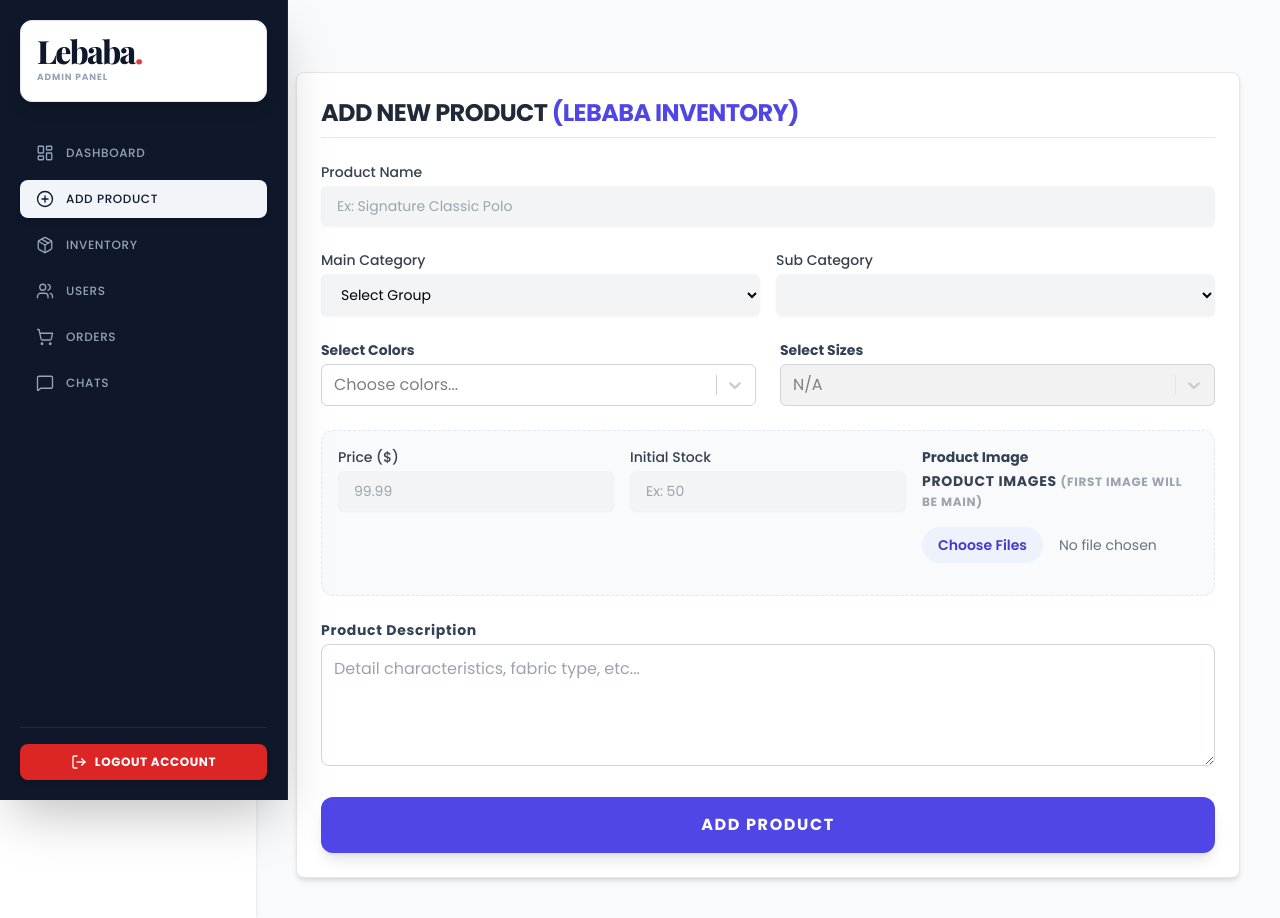
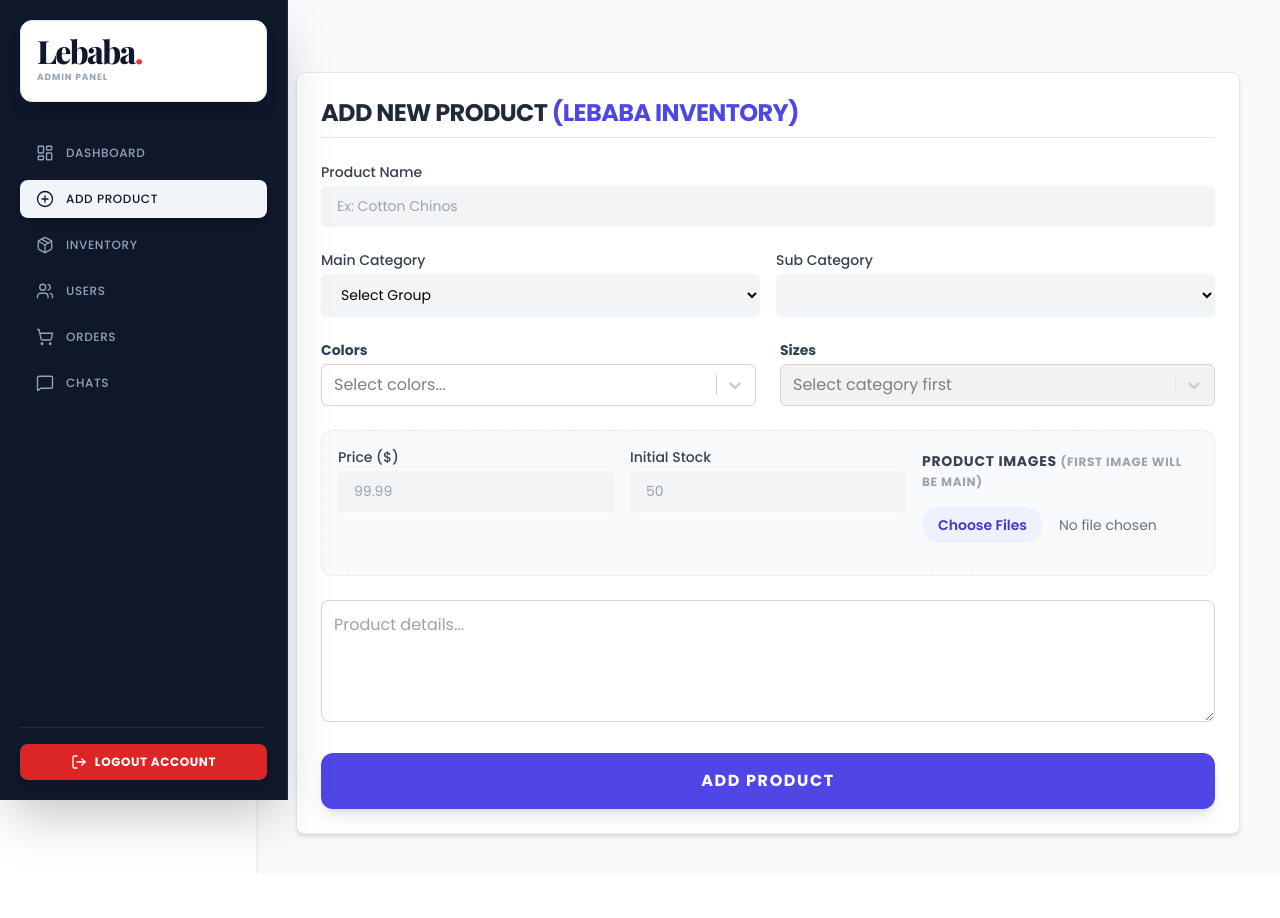
Before and after one commit to abdulwahab376/GenAura-Ecommerce-System, a React (Vite) app in the folder frontend/: page /dashboard/add-new-post in a window 1280 px wide. After the commit the page ends 874 px from the top, so only its background shows below. Built offline with nearby package versions, Linux system fonts and the light colour scheme; sample sign-in values are in the browser's storage.

Commit message:
files changed by wahab

```diff
--- a/frontend/src/pages/dashboard/admin/addProduct/AddProduct.jsx
+++ b/frontend/src/pages/dashboard/admin/addProduct/AddProduct.jsx
@@ -233,14 +233,12 @@
 import UploadImage from './UploadImage';
 import { useNavigate } from 'react-router-dom';
 
-// ✅ Updated Categories Data (5-6 items per category)
 const categoryData = {
     men: ['pants', 'shirts', 'shoes', 'watches', 'jackets'],
     women: ['dress', 'jewelry', 'cosmetics', 'shirts', 'handbags', 'jackets'],
     kids: ['kids suits', 't-shirts', 'shoes', 'pants', 'jackets']
 };
 
-// Dynamic Sizes based on category type
 const sizeOptionsData = {
     clothing: [
         { value: 'S', label: 'Small' },
@@ -249,18 +247,32 @@
         { value: 'XL', label: 'Extra Large' },
         { value: 'XXL', label: 'Double XL' }
     ],
+    pantsAdult: [
+        { value: '28', label: '28 Waist' },
+        { value: '30', label: '30 Waist' },
+        { value: '32', label: '32 Waist' },
+        { value: '34', label: '34 Waist' },
+        { value: '36', label: '36 Waist' },
+        { value: '38', label: '38 Waist' },
+    ],
+    kidsSizes: [
+        { value: '2-3Y', label: '2-3 Years' },
+        { value: '4-5Y', label: '4-5 Years' },
+        { value: '6-7Y', label: '6-7 Years' },
+        { value: '8-9Y', label: '8-9 Years' },
+        { value: '10-12Y', label: '10-12 Years' },
+    ],
     footwear: [
         { value: '6', label: 'Size 6' },
         { value: '7', label: 'Size 7' },
         { value: '8', label: 'Size 8' },
         { value: '9', label: 'Size 9' },
-        { value: '10', label: 'Size 10' },
-        { value: '11', label: 'Size 11' }
+        { value: '10', label: 'Size 10' }
     ],
     default: []
 };
 
-// ✅ Updated Color Options (Added purple, orange, white)
+// ✅ SAARE COLORS WAPIS ADD KAR DIYE HAIN
 const colorOptions = [
     { value: 'black', label: 'Black' },
     { value: 'red', label: 'Red' },
@@ -283,21 +295,14 @@
     const [addProduct, { isLoading }] = useAddProductMutation();
 
     const [product, setProduct] = useState({
-        name: '',
-        mainCategory: '',
-        category: '',
-        color: [],
-        size: [],
-        price: '',
-        stock: '',
-        description: ''
+        name: '', mainCategory: '', category: '',
+        color: [], size: [], price: '', stock: '', description: ''
     });
 
     const [image, setImage] = useState('');
     const [subCategories, setSubCategories] = useState([]);
     const [availableSizeOptions, setAvailableSizeOptions] = useState([]);
 
-    // Category Change Logic
     useEffect(() => {
         if (product.mainCategory && categoryData[product.mainCategory]) {
             const options = categoryData[product.mainCategory].map(cat => ({
@@ -308,20 +313,25 @@
         }
     }, [product.mainCategory]);
 
-    // ✅ Updated Size Logic for new Categories
     useEffect(() => {
-        const subCat = product.category.toLowerCase();
-        // Matching Footwear
-        if (['shoes', 'heels'].includes(subCat)) {
+        const subCat = product.category.toLowerCase().trim();
+        const mainCat = product.mainCategory.toLowerCase();
+
+        if (['shoes'].includes(subCat)) {
             setAvailableSizeOptions(sizeOptionsData.footwear);
         }
-        // Matching Clothing (Added kids suits and t-shirts)
-        else if (['shirts', 't-shirts', 'dress', 'jackets', 'pants', 'kids suits'].includes(subCat)) {
+        else if (mainCat === 'kids') {
+            setAvailableSizeOptions(sizeOptionsData.kidsSizes);
+        }
+        else if (subCat === 'pants' && (mainCat === 'men' || mainCat === 'women')) {
+            setAvailableSizeOptions(sizeOptionsData.pantsAdult);
+        }
+        else if (['shirts', 't-shirts', 'dress', 'jackets', 'kids suits', 'kids suit'].includes(subCat)) {
             setAvailableSizeOptions(sizeOptionsData.clothing);
         } else {
             setAvailableSizeOptions([]);
         }
-    }, [product.category]);
+    }, [product.category, product.mainCategory]);
 
     const handleChange = (e) => {
         const { name, value } = e.target;
@@ -343,8 +353,7 @@
             alert('Product added successfully!');
             navigate("/shop");
         } catch (err) {
-            console.error(err);
-            alert('Failed to add product. Check console for details.');
+            alert('Failed to add product.');
         }
     };
 
@@ -361,13 +370,12 @@
 
     return (
         <div className="container mx-auto mt-8 p-6 bg-white shadow-md rounded-lg border">
-            <h2 className="text-2xl font-bold mb-6 text-gray-800 border-b pb-2 tracking-tight uppercase">
+            <h2 className="text-2xl font-bold mb-6 text-gray-800 border-b pb-2 uppercase tracking-tight">
                 Add New Product <span className="text-indigo-600">(Lebaba Inventory)</span>
             </h2>
 
             <form onSubmit={handleSubmit} className="space-y-6">
-
-                <TextInput label="Product Name" name="name" value={product.name} onChange={handleChange} placeholder="Ex: Signature Classic Polo" />
+                <TextInput label="Product Name" name="name" value={product.name} onChange={handleChange} placeholder="Ex: Cotton Chinos" />
 
                 <div className="grid grid-cols-1 md:grid-cols-2 gap-4">
                     <SelectInput
@@ -387,24 +395,25 @@
 
                 <div className="grid grid-cols-1 md:grid-cols-2 gap-6">
                     <div className="space-y-1">
-                        <label className="block text-sm font-bold text-slate-700">Select Colors</label>
+                        <label className="block text-sm font-bold text-slate-700">Colors</label>
                         <Select
                             isMulti
                             options={colorOptions}
                             styles={customSelectStyles}
                             onChange={handleColorChange}
-                            placeholder="Choose colors..."
+                            placeholder="Select colors..."
                         />
                     </div>
 
                     <div className="space-y-1">
-                        <label className="block text-sm font-bold text-slate-700">Select Sizes</label>
+                        <label className="block text-sm font-bold text-slate-700">Sizes</label>
                         <Select
+                            key={`size-add-${product.mainCategory}-${product.category}`}
                             isMulti
                             options={availableSizeOptions}
                             styles={customSelectStyles}
                             onChange={handleSizeChange}
-                            placeholder={availableSizeOptions.length > 0 ? "Choose sizes..." : "N/A"}
+                            placeholder={availableSizeOptions.length > 0 ? "Choose sizes..." : "Select category first"}
                             isDisabled={availableSizeOptions.length === 0}
                         />
                     </div>
@@ -412,37 +421,25 @@
 
                 <div className="grid grid-cols-1 md:grid-cols-3 gap-4 bg-slate-50 p-4 rounded-xl border border-dashed border-slate-200">
                     <TextInput label="Price ($)" name="price" type="number" value={product.price} onChange={handleChange} placeholder="99.99" />
-
-                    <TextInput
-                        label="Initial Stock"
-                        name="stock"
-                        type="number"
-                        value={product.stock}
-                        onChange={handleChange}
-                        placeholder="Ex: 50"
-                    />
-
+                    <TextInput label="Initial Stock" name="stock" type="number" value={product.stock} onChange={handleChange} placeholder="50" />
                     <div className="flex flex-col">
-                        <label className="block text-sm font-bold text-slate-700 mb-1">Product Image</label>
+                        <label className="block text-sm font-bold text-slate-700 mb-1"></label>
                         <UploadImage name="image" id="image" setImage={setImage} />
                     </div>
                 </div>
 
-                <div>
-                    <label className="block text-sm font-bold text-slate-700 mb-1 text-uppercase tracking-wider">Product Description</label>
                 <textarea
                     rows={4}
                     name="description"
                     value={product.description}
                     onChange={handleChange}
-                        className="w-full p-3 border border-gray-300 rounded-lg focus:ring-2 focus:ring-indigo-500 focus:outline-none transition-all"
-                        placeholder='Detail characteristics, fabric type, etc...'
+                    className="w-full p-3 border border-gray-300 rounded-lg focus:ring-2 focus:ring-indigo-500 outline-none transition-all"
+                    placeholder="Product details..."
                 />
-                </div>
 
                 <button
                     type="submit"
-                    className={`w-full py-4 rounded-xl font-black uppercase tracking-widest text-white transition-all shadow-lg ${isLoading ? 'bg-slate-400' : 'bg-indigo-600 hover:bg-indigo-700 hover:shadow-indigo-200'}`}
+                    className={`w-full py-4 rounded-xl font-black uppercase tracking-widest text-white transition-all shadow-lg ${isLoading ? 'bg-slate-400' : 'bg-indigo-600 hover:bg-indigo-700'}`}
                     disabled={isLoading}
                 >
                     {isLoading ? 'Processing...' : 'Add Product'}
--- a/frontend/src/pages/dashboard/admin/manageProduct/UpdateProduct.jsx
+++ b/frontend/src/pages/dashboard/admin/manageProduct/UpdateProduct.jsx
@@ -225,6 +225,16 @@
         { value: 'L', label: 'Large' }, { value: 'XL', label: 'Extra Large' },
         { value: 'XXL', label: 'Double XL' }
     ],
+    pantsAdult: [
+        { value: '28', label: '28 Waist' }, { value: '30', label: '30 Waist' },
+        { value: '32', label: '32 Waist' }, { value: '34', label: '34 Waist' },
+        { value: '36', label: '36 Waist' }, { value: '38', label: '38 Waist' },
+    ],
+    kidsSizes: [
+        { value: '2-3Y', label: '2-3 Years' }, { value: '4-5Y', label: '4-5 Years' },
+        { value: '6-7Y', label: '6-7 Years' }, { value: '8-9Y', label: '8-9 Years' },
+        { value: '10-12Y', label: '10-12 Years' },
+    ],
     footwear: [
         { value: '6', label: 'Size 6' }, { value: '7', label: 'Size 7' },
         { value: '8', label: 'Size 8' }, { value: '9', label: 'Size 9' },
@@ -233,15 +243,21 @@
     default: []
 };
 
+// ✅ SAARE COLORS WAPIS ADD KAR DIYE HIN
 const colorOptions = [
-    { value: 'black', label: 'Black' }, { value: 'red', label: 'Red' },
-    { value: 'blue', label: 'Blue' }, { value: 'white', label: 'White' },
-    { value: 'gold', label: 'Gold' }, { value: 'silver', label: 'Silver' },
-    { value: 'green', label: 'Green' }, { value: 'beige', label: 'Beige' },
-    { value: 'purple', label: 'Purple' }, { value: 'orange', label: 'Orange' },
-    { value: 'pink', label: 'Pink' }, { value: 'gray', label: 'Gray' },
+    { value: 'black', label: 'Black' },
+    { value: 'red', label: 'Red' },
+    { value: 'blue', label: 'Blue' },
+    { value: 'white', label: 'White' },
+    { value: 'gold', label: 'Gold' },
+    { value: 'silver', label: 'Silver' },
+    { value: 'green', label: 'Green' },
+    { value: 'purple', label: 'Purple' },
+    { value: 'orange', label: 'Orange' },
+    { value: 'pink', label: 'Pink' },
+    { value: 'beige', label: 'Beige' },
+    { value: 'gray', label: 'Gray' },
     { value: 'brown', label: 'Brown' }
-
 ];
 
 const UpdateProduct = () => {
@@ -250,14 +266,8 @@
     const { user } = useSelector((state) => state.auth);
 
     const [product, setProduct] = useState({
-        name: '',
-        category: '',
-        color: [],
-        size: [],
-        price: '',
-        stock: '',
-        description: '',
-        image: []
+        name: '', category: '', color: [], size: [],
+        price: '', stock: '', description: '', image: []
     });
 
     const [mainCategory, setMainCategory] = useState('');
@@ -268,7 +278,6 @@
     const { data: productData, isLoading: isProductLoading, refetch } = useFetchProductByIdQuery(id);
     const [updateProduct, { isLoading: isUpdating }] = useUpdateProductMutation();
 
-    // Load Initial Data
     useEffect(() => {
         if (productData?.product) {
             const p = productData.product;
@@ -295,26 +304,26 @@
         }
     }, [productData]);
 
-    // Update Size Options whenever category changes
     useEffect(() => {
         if (!product.category) {
             setAvailableSizeOptions([]);
             return;
         }
+        const subCat = product.category.toLowerCase().trim();
+        const mCat = mainCategory.toLowerCase();
 
-        const subCat = product.category.toLowerCase().trim();
-
-        const footwearItems = ['shoes', 'sneakers', 'heels', 'footwear'];
-        const clothingItems = ['shirts', 't-shirts', 'dress', 'jackets', 'pants', 'kids suit', 'suits', 'jeans'];
-
-        if (footwearItems.includes(subCat)) {
+        if (['shoes'].includes(subCat)) {
             setAvailableSizeOptions(sizeOptionsData.footwear);
-        } else if (clothingItems.includes(subCat)) {
+        } else if (mCat === 'kids') {
+            setAvailableSizeOptions(sizeOptionsData.kidsSizes);
+        } else if (subCat === 'pants' && (mCat === 'men' || mCat === 'women')) {
+            setAvailableSizeOptions(sizeOptionsData.pantsAdult);
+        } else if (['shirts', 't-shirts', 'dress', 'jackets', 'kids suits', 'kids suit'].includes(subCat)) {
             setAvailableSizeOptions(sizeOptionsData.clothing);
         } else {
             setAvailableSizeOptions([]);
         }
-    }, [product.category]);
+    }, [product.category, mainCategory]);
 
     const handleMainCategoryChange = (e) => {
         const selectedMain = e.target.value;
@@ -363,24 +372,24 @@
         })
     };
 
-    if (isProductLoading) return <p className="p-10 text-center">Loading...</p>;
+    if (isProductLoading) return <p className="p-10 text-center font-bold">Loading Data...</p>;
 
     return (
         <div className="container mx-auto mt-8 px-4">
-            <h2 className="text-2xl font-bold mb-6">Update Product</h2>
-            <form onSubmit={handleSubmit} className="space-y-6 bg-white p-6 rounded-lg shadow-sm border">
+            <h2 className="text-2xl font-black mb-6 uppercase tracking-tighter">Update <span className="text-indigo-600">Inventory</span></h2>
+            <form onSubmit={handleSubmit} className="space-y-6 bg-white p-8 rounded-2xl shadow-sm border border-gray-100">
 
                 <TextInput label="Product Name" name="name" value={product.name} onChange={handleChange} />
 
                 <div className="grid grid-cols-1 md:grid-cols-2 gap-4">
                     <div className="space-y-1">
-                        <label className="block text-sm font-medium text-gray-700">Main Category</label>
+                        <label className="block text-sm font-bold text-gray-700">Main Category</label>
                         <select
                             value={mainCategory}
                             onChange={handleMainCategoryChange}
-                            className="w-full p-2 border rounded-md outline-none focus:border-indigo-500"
+                            className="w-full p-2.5 border border-gray-300 rounded-md outline-none focus:ring-2 focus:ring-indigo-500 transition-all"
                         >
-                            <option value="">Select Main Category</option>
+                            <option value="">Select Group</option>
                             <option value="men">Men</option>
                             <option value="women">Women</option>
                             <option value="kids">Kids</option>
@@ -391,41 +400,44 @@
                         name="category"
                         value={product.category}
                         onChange={handleChange}
-                        // Important: passing value as it is, and showing label as Uppercase
                         options={subCategories.map(sub => ({ label: sub.toUpperCase(), value: sub }))}
                     />
                 </div>
 
                 <div className="grid grid-cols-1 md:grid-cols-2 gap-6">
                     <div className="space-y-1">
-                        <label className="block text-sm font-medium text-gray-700">Colors</label>
+                        <label className="block text-sm font-bold text-gray-700">Available Colors</label>
                         <Select
                             isMulti
                             options={colorOptions}
                             styles={customSelectStyles}
                             value={colorOptions.filter(opt => product.color.includes(opt.value))}
                             onChange={handleColorChange}
+                            placeholder="Select colors..."
                         />
                     </div>
                     <div className="space-y-1">
-                        <label className="block text-sm font-medium text-gray-700">Sizes</label>
+                        <label className="block text-sm font-bold text-gray-700">Available Sizes</label>
                         <Select
                             isMulti
-                            key={`size-select-${product.category}`} // Force re-render when category changes
+                            key={`sz-upd-${mainCategory}-${product.category}`}
                             options={availableSizeOptions}
                             styles={customSelectStyles}
                             value={availableSizeOptions.filter(opt => product.size.includes(opt.value))}
                             onChange={handleSizeChange}
-                            placeholder={availableSizeOptions.length === 0 ? "No sizes available" : "Select Sizes"}
+                            placeholder={availableSizeOptions.length === 0 ? "Select sub-category first" : "Choose sizes"}
                             isDisabled={availableSizeOptions.length === 0}
                         />
                     </div>
                 </div>
 
-                <div className="grid grid-cols-1 md:grid-cols-3 gap-4">
-                    <TextInput label="Price" name="price" type="number" value={product.price} onChange={handleChange} />
+                <div className="grid grid-cols-1 md:grid-cols-3 gap-4 bg-gray-50 p-5 rounded-xl border border-gray-200">
+                    <TextInput label="Price ($)" name="price" type="number" value={product.price} onChange={handleChange} />
                     <TextInput label="Update Stock" name="stock" type="number" value={product.stock} onChange={handleChange} />
-                    <UploadImage name="image" id="image" value={newImage || product.image} setImage={setNewImage} />
+                    <div className="flex flex-col">
+                        <label className="block text-sm font-bold text-gray-700 mb-1">Product Image</label>
+                        <UploadImage setImage={setNewImage} />
+                    </div>
                 </div>
 
                 <textarea
@@ -433,12 +445,12 @@
                     name="description"
                     value={product.description}
                     onChange={handleChange}
-                    className="w-full p-3 border rounded-md outline-none focus:border-indigo-500"
-                    placeholder="Product Description"
+                    className="w-full p-4 border border-gray-300 rounded-xl outline-none focus:ring-2 focus:ring-indigo-500 transition-all"
+                    placeholder="Describe the product material, fit, and style..."
                 />
 
-                <button type="submit" className="w-full bg-indigo-600 text-white py-3 rounded-md font-bold hover:bg-indigo-700 transition-all" disabled={isUpdating}>
-                    {isUpdating ? 'Updating...' : 'Update Product'}
+                <button type="submit" className="w-full bg-gray-900 text-white py-4 rounded-xl font-black uppercase tracking-widest hover:bg-indigo-600 shadow-xl transition-all" disabled={isUpdating}>
+                    {isUpdating ? 'Saving Changes...' : 'Save Product Updates'}
                 </button>
             </form>
         </div>
```
Lines whose indentation alone changed are shown as unchanged.
